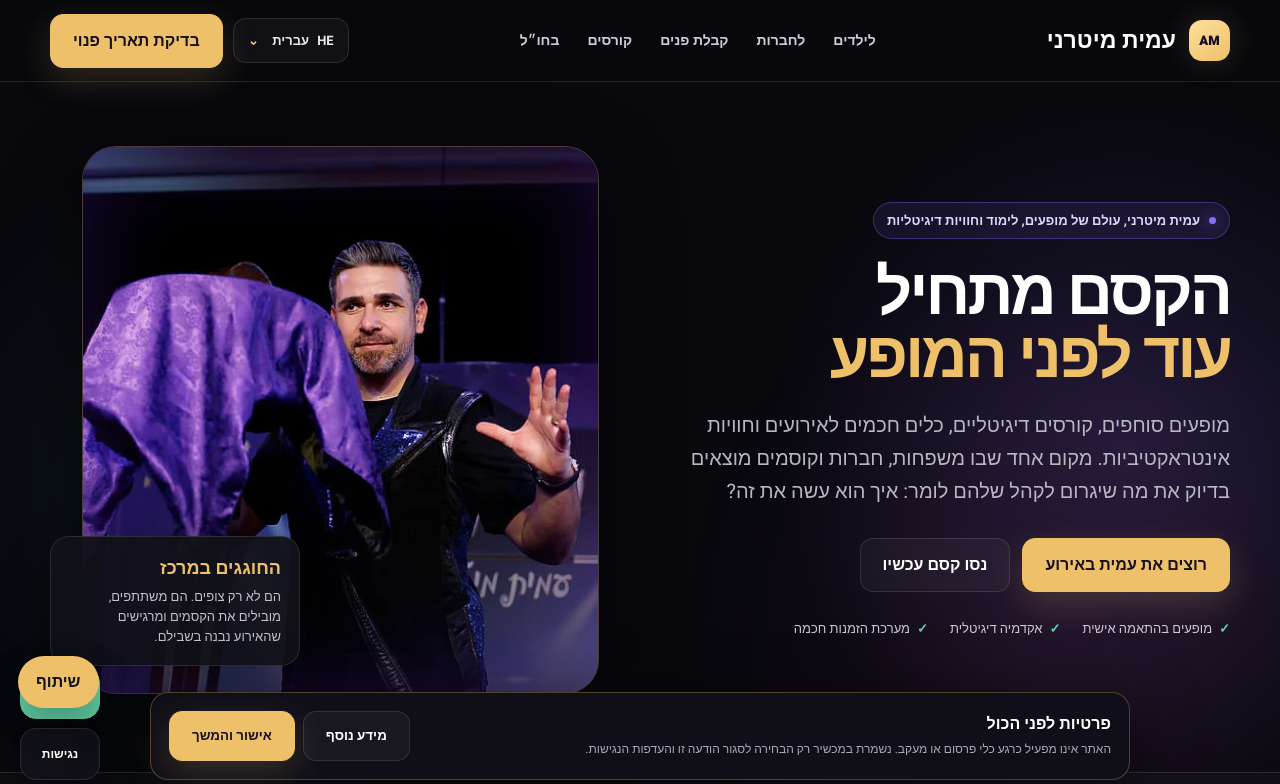
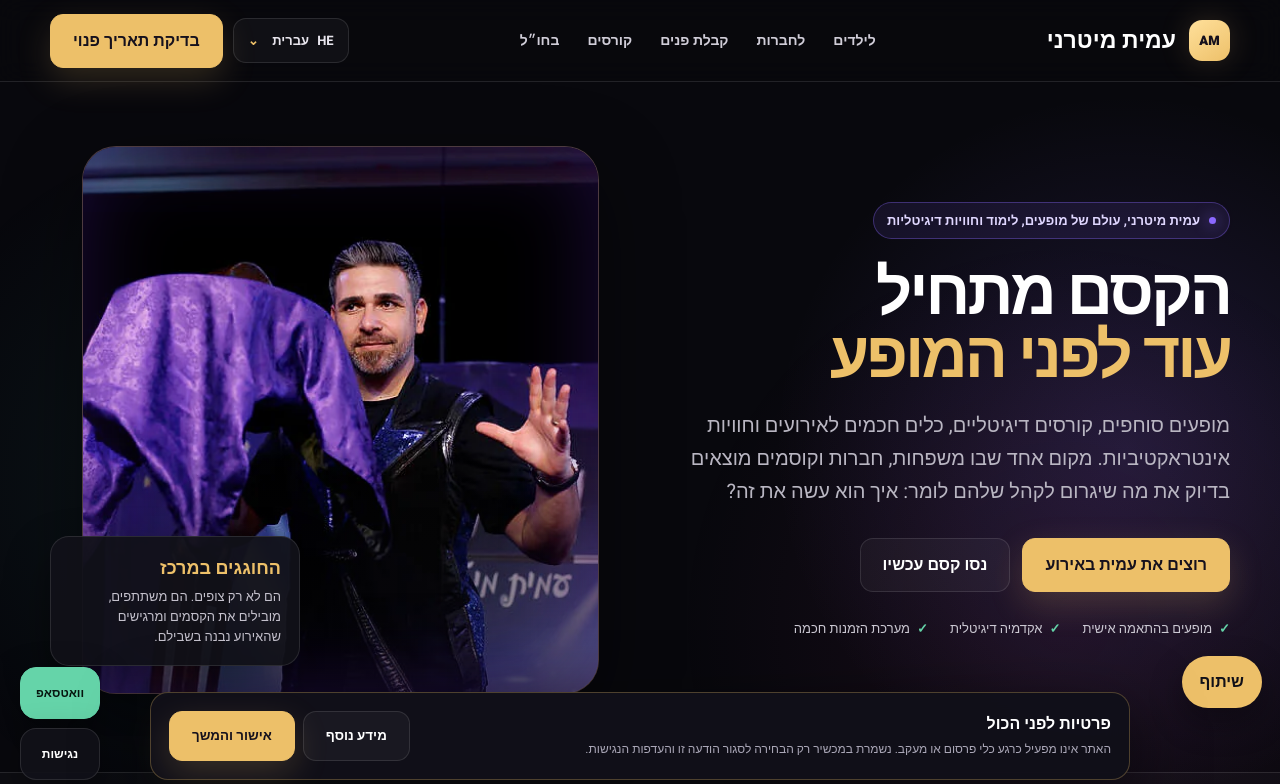
Before and after one commit to djskabi-png/amit-mitrani-experience, a plain HTML site: page index.html in a window 1280 px wide. Shown: the top 784 px of the page. Drawn offline with Linux system fonts and the light colour scheme.

Commit message:
Refine share button placement

```diff
--- a/assets/share.css
+++ b/assets/share.css
@@ -1,6 +1,6 @@
 .page-share {
   position: fixed;
-  inset-inline-end: max(18px, env(safe-area-inset-right));
+  right: max(18px, env(safe-area-inset-right));
   bottom: max(92px, calc(env(safe-area-inset-bottom) + 18px));
   z-index: 55;
   display: grid;
@@ -122,7 +122,7 @@
 
 @media (max-width: 680px) {
   .page-share {
-    inset-inline-end: max(12px, env(safe-area-inset-right));
+    right: max(12px, env(safe-area-inset-right));
     bottom: max(84px, calc(env(safe-area-inset-bottom) + 12px));
   }
 
--- a/assets/share.js
+++ b/assets/share.js
@@ -53,7 +53,11 @@
     || document.querySelector('meta[name="description"]')?.content
     || "";
   const canonical = document.querySelector('link[rel="canonical"]')?.href;
-  const currentUrl = window.location.hash ? window.location.href : (canonical || window.location.href);
+  const isShortGitHubAddress = window.location.hostname === "djskabi-png.github.io"
+    && window.location.pathname.startsWith("/amit/");
+  const currentUrl = isShortGitHubAddress || window.location.hash
+    ? window.location.href
+    : (canonical || window.location.href);
   const shareText = pageDescription ? `${pageTitle}\n${pageDescription}` : pageTitle;
   const panelId = "page-share-panel";
 
```
